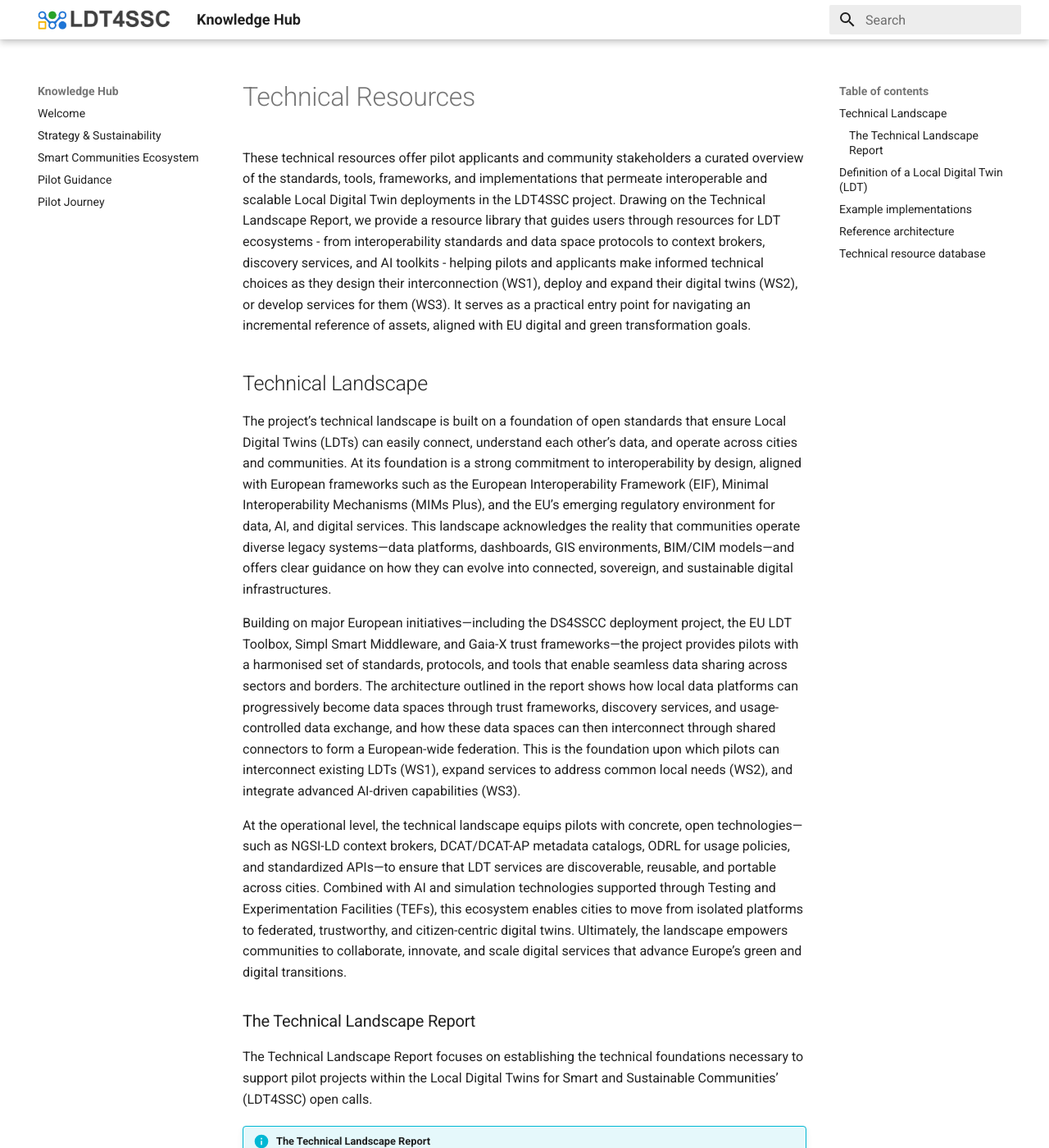
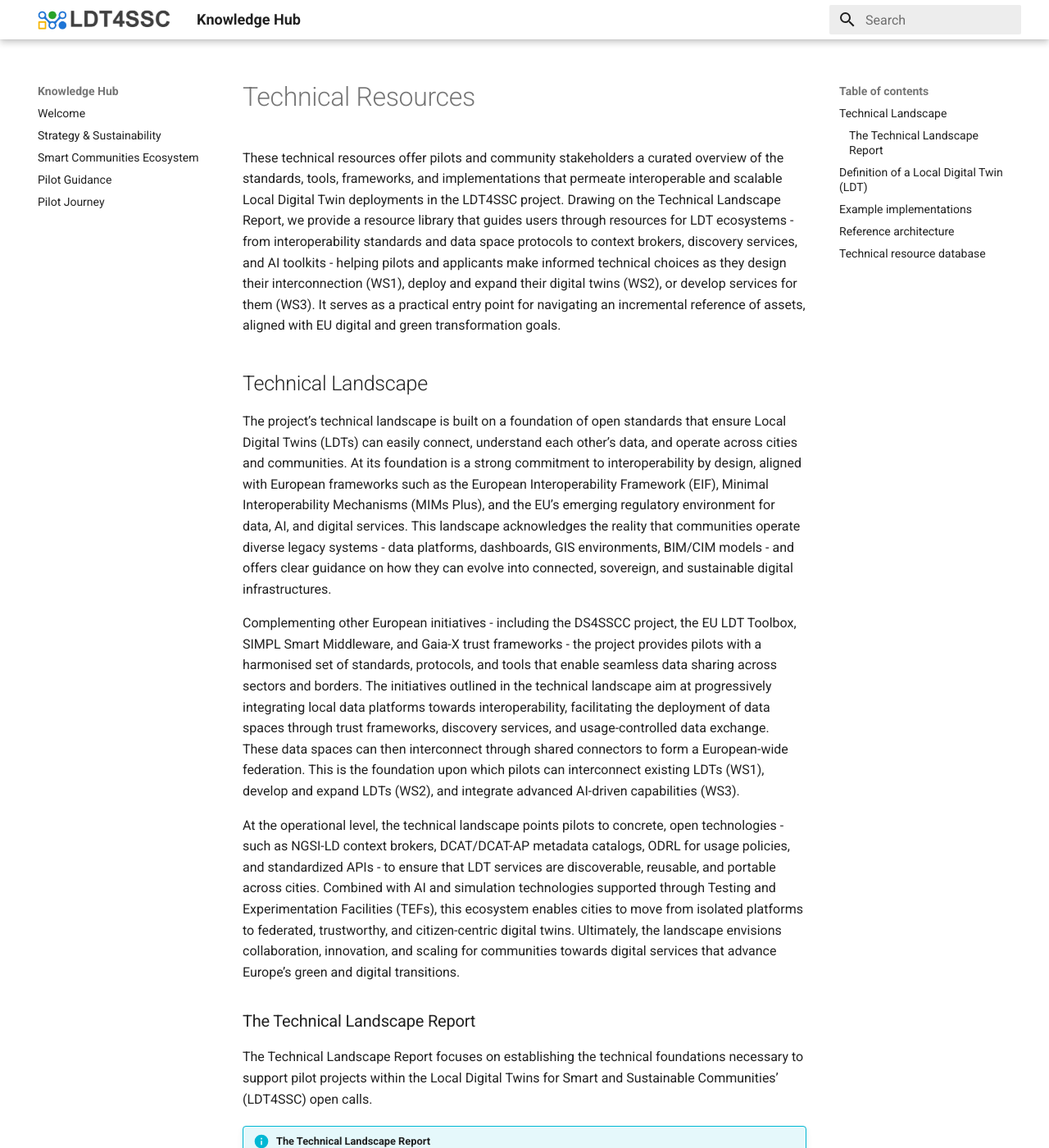
Before and after one commit to ldt4ssc/ldt4ssc.github.io, an MkDocs documentation site: the page built from docs/resources_content/tech_resources.md, in a window 1280 px wide and 1400 px high. Shown: the whole window at 82% size. Built offline with MkDocs 1.6.1 and Material for MkDocs 9.7.7, drawn with Linux system fonts in a browser that asks for light colours; some of the changed text lies outside the part shown.

Commit message:
update: tech text

```diff
--- a/docs/resources_content/tech_resources.md
+++ b/docs/resources_content/tech_resources.md
@@ -1,12 +1,12 @@
 # Technical Resources
-These technical resources offer pilot applicants and community stakeholders a curated overview of the standards, tools, frameworks, and implementations that permeate interoperable and scalable Local Digital Twin deployments in the LDT4SSC project. Drawing on the Technical Landscape Report, we provide a resource library that guides users through resources for LDT ecosystems - from interoperability standards and data space protocols to context brokers, discovery services, and AI toolkits - helping pilots and applicants make informed technical choices as they design their interconnection (WS1), deploy and expand their digital twins (WS2), or develop services for them (WS3). It serves as a practical entry point for navigating an incremental reference of assets, aligned with EU digital and green transformation goals.
+These technical resources offer pilots and community stakeholders a curated overview of the standards, tools, frameworks, and implementations that permeate interoperable and scalable Local Digital Twin deployments in the LDT4SSC project. Drawing on the Technical Landscape Report, we provide a resource library that guides users through resources for LDT ecosystems - from interoperability standards and data space protocols to context brokers, discovery services, and AI toolkits - helping pilots and applicants make informed technical choices as they design their interconnection (WS1), deploy and expand their digital twins (WS2), or develop services for them (WS3). It serves as a practical entry point for navigating an incremental reference of assets, aligned with EU digital and green transformation goals.
 
 ## Technical Landscape
-The project’s technical landscape is built on a foundation of open standards that ensure Local Digital Twins (LDTs) can easily connect, understand each other’s data, and operate across cities and communities. At its foundation is a strong commitment to interoperability by design, aligned with European frameworks such as the European Interoperability Framework (EIF), Minimal Interoperability Mechanisms (MIMs Plus), and the EU’s emerging regulatory environment for data, AI, and digital services. This landscape acknowledges the reality that communities operate diverse legacy systems—data platforms, dashboards, GIS environments, BIM/CIM models—and offers clear guidance on how they can evolve into connected, sovereign, and sustainable digital infrastructures.
+The project’s technical landscape is built on a foundation of open standards that ensure Local Digital Twins (LDTs) can easily connect, understand each other’s data, and operate across cities and communities. At its foundation is a strong commitment to interoperability by design, aligned with European frameworks such as the European Interoperability Framework (EIF), Minimal Interoperability Mechanisms (MIMs Plus), and the EU’s emerging regulatory environment for data, AI, and digital services. This landscape acknowledges the reality that communities operate diverse legacy systems - data platforms, dashboards, GIS environments, BIM/CIM models - and offers clear guidance on how they can evolve into connected, sovereign, and sustainable digital infrastructures.
 
-Building on major European initiatives—including the DS4SSCC deployment project, the EU LDT Toolbox, Simpl Smart Middleware, and Gaia-X trust frameworks—the project provides pilots with a harmonised set of standards, protocols, and tools that enable seamless data sharing across sectors and borders. The architecture outlined in the report shows how local data platforms can progressively become data spaces through trust frameworks, discovery services, and usage-controlled data exchange, and how these data spaces can then interconnect through shared connectors to form a European-wide federation. This is the foundation upon which pilots can interconnect existing LDTs (WS1), expand services to address common local needs (WS2), and integrate advanced AI-driven capabilities (WS3).
+Complementing other European initiatives - including the DS4SSCC project, the EU LDT Toolbox, SIMPL Smart Middleware, and Gaia-X trust frameworks - the project provides pilots with a harmonised set of standards, protocols, and tools that enable seamless data sharing across sectors and borders. The initiatives outlined in the technical landscape aim at progressively integrating local data platforms towards interoperability, facilitating the deployment of data spaces through trust frameworks, discovery services, and usage-controlled data exchange. These data spaces can then interconnect through shared connectors to form a European-wide federation. This is the foundation upon which pilots can interconnect existing LDTs (WS1), develop and expand LDTs (WS2), and integrate advanced AI-driven capabilities (WS3).
 
-At the operational level, the technical landscape equips pilots with concrete, open technologies—such as NGSI-LD context brokers, DCAT/DCAT-AP metadata catalogs, ODRL for usage policies, and standardized APIs—to ensure that LDT services are discoverable, reusable, and portable across cities. Combined with AI and simulation technologies supported through Testing and Experimentation Facilities (TEFs), this ecosystem enables cities to move from isolated platforms to federated, trustworthy, and citizen-centric digital twins. Ultimately, the landscape empowers communities to collaborate, innovate, and scale digital services that advance Europe’s green and digital transitions.
+At the operational level, the technical landscape points pilots to concrete, open technologies - such as NGSI-LD context brokers, DCAT/DCAT-AP metadata catalogs, ODRL for usage policies, and standardized APIs - to ensure that LDT services are discoverable, reusable, and portable across cities. Combined with AI and simulation technologies supported through Testing and Experimentation Facilities (TEFs), this ecosystem enables cities to move from isolated platforms to federated, trustworthy, and citizen-centric digital twins. Ultimately, the landscape envisions collaboration, innovation, and scaling for communities towards digital services that advance Europe’s green and digital transitions.
 
 ### The Technical Landscape Report
 The Technical Landscape Report focuses on establishing the technical foundations necessary to support pilot projects within the Local Digital Twins for Smart and Sustainable Communities’ (LDT4SSC) open calls.
```
Also changed, not shown: other parts of docs/resources_content/tech_resources.md (+1 -1 lines).
